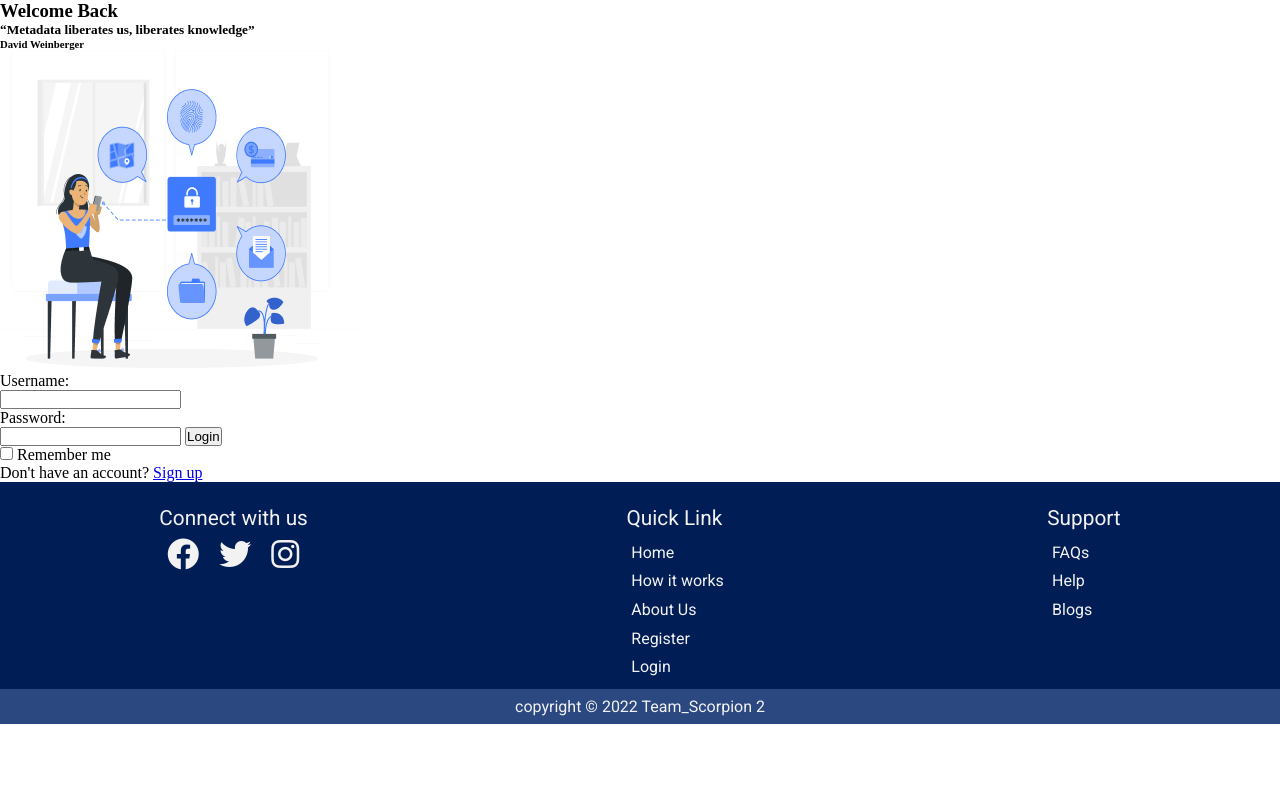
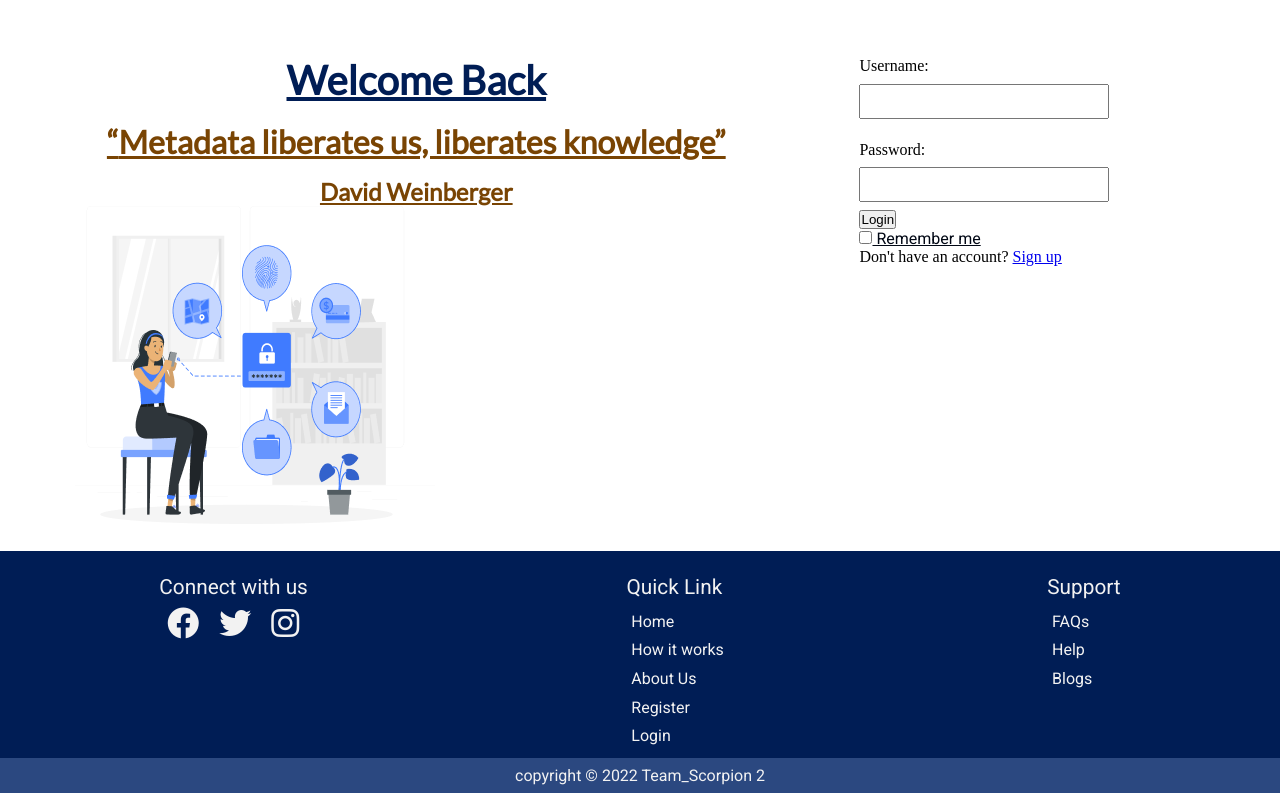
Before and after one commit to zuri-training/Team-Scorpion2, a Django app: template templates/login.html in a window 1280 px wide. Shown: the part 80-873 px from the top of the page. Before the commit the page ends 804 px from the top, so only its background shows below. Run offline with Django 4.2, Linux system fonts and the light colour scheme; the template is opened without the code that fills it, so the values that code supplies are empty.

Commit message:
signin debug

```diff
--- a/MetaD/views.py
+++ b/MetaD/views.py
@@ -37,6 +37,7 @@ def signup_page(request):
         other_user = User.objects.create_user(username, email, password)
         other_user.first_name = first_name
         other_user.last_name = last_name
+        other_user.username = username
 
         other_user.save()
         return HttpResponseRedirect(reverse('log-page'))
--- a/static/css/login.css
+++ b/static/css/login.css
@@ -0,0 +1,118 @@
+.loginwrapper {
+    display: flex;
+    justify-content: space-around;
+    margin-inline: 3rem;
+}
+.logincontent h3 {
+    color: var(--sub-color);
+    font-family: var(--font-sub);
+    font-weight: 700;
+    font-size: 2.5rem;
+    font-style: normal;
+    line-height: 3rem;
+    text-decoration: underline;
+    padding-block: 3.5rem 1.1875rem;
+    text-align: center;
+}
+.logincontent h5 {
+    color: #794403;
+    font-family: var(--font-sub);
+    font-weight: 700;
+    font-size: 2rem;
+    font-style: normal;
+    line-height: 2.375rem;
+    text-decoration: underline;
+    padding-bottom: 1rem;
+    text-align: center;
+    padding-inline: 2rem;
+
+
+}
+.logincontent h6 {
+    color: #794403;
+    font-family: var(--font-sub);
+    font-weight: 600;
+    font-size: 1.5rem;
+    font-style: normal;
+    line-height: 1.8125rem;
+    text-decoration: underline;
+    text-align: center;
+
+}
+.logincontent img {
+    max-width: 100%;
+    padding-bottom: 1.4375rem;
+}
+
+
+.loginform {
+    max-width: 50%;
+    margin-top: 3.5625rem;
+    padding-inline: 3rem 6rem;
+}
+.loginform label {
+    font-family: var(--font-main);
+    font-weight: 500;
+    color: #000714;
+    text-decoration: underline;
+    font-size: 1rem;
+    line-height: 1.1875rem;
+
+}
+.loginform input[type=text] {
+    width: 100%;
+    margin-block: 0.5625rem 1.375rem;
+    padding: 0.5rem 0.75rem 0.5rem 1rem;
+
+}
+.loginform input[type=password] {
+    width: 100%;
+    margin-block: 0.5rem;
+    padding: 0.5rem 0.75rem 0.5rem 1rem;
+
+
+}
+
+.remember {
+    margin: 0.5rem 0 2rem 0.625rem;
+}
+
+
+.remember u {
+    font-size: 1.1875rem;
+    font-family: var(--font-main);
+}
+
+.loginbutton {
+    display: flex;
+    flex-direction: column;
+    align-items: center;
+}
+
+
+.loginbutton button {
+    background-color: #001744;
+    border: 0.0625rem solid;
+    border-radius: 1.25rem;
+    padding: 0.8125rem 3.5rem 0.9375rem;
+    color: #FFFFFF;
+    font-size: 1.4375rem;
+    font-family: var(--font-main);
+    width: 10.625rem;
+
+}
+
+.loginbutton p {
+    color: var(--main-color);
+    font-family: var(--font-main);
+    font-size: 1rem;
+    text-decoration: underline;
+    text-align: center;
+    margin-top: 0.8125rem;
+}
+.loginbutton a {
+    color: #C97104;
+    font-family: var(--font-main);
+    font-size: 1rem;
+    text-decoration: underline;
+}
```
Also changed, not shown: static/css/signup.css (+107 -0 lines), templates/index.html (+2 -16 lines), templates/login.html (+11 -0 lines), templates/signup.html (+10 -0 lines).
